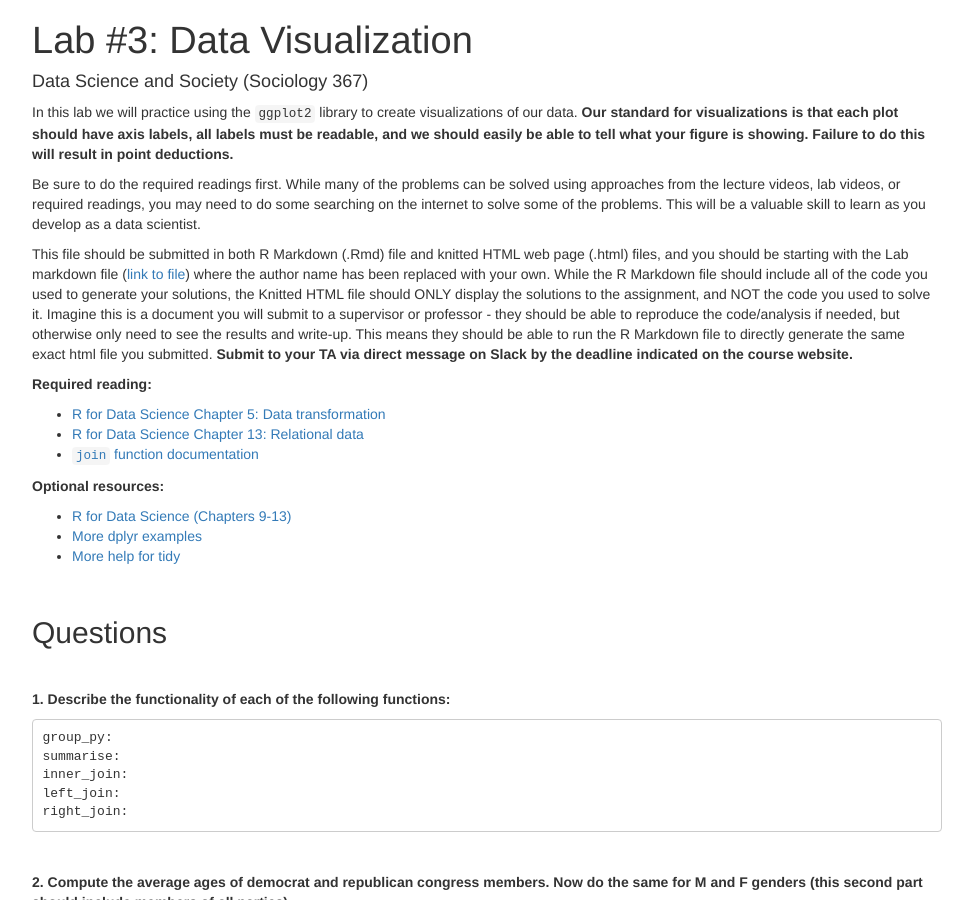
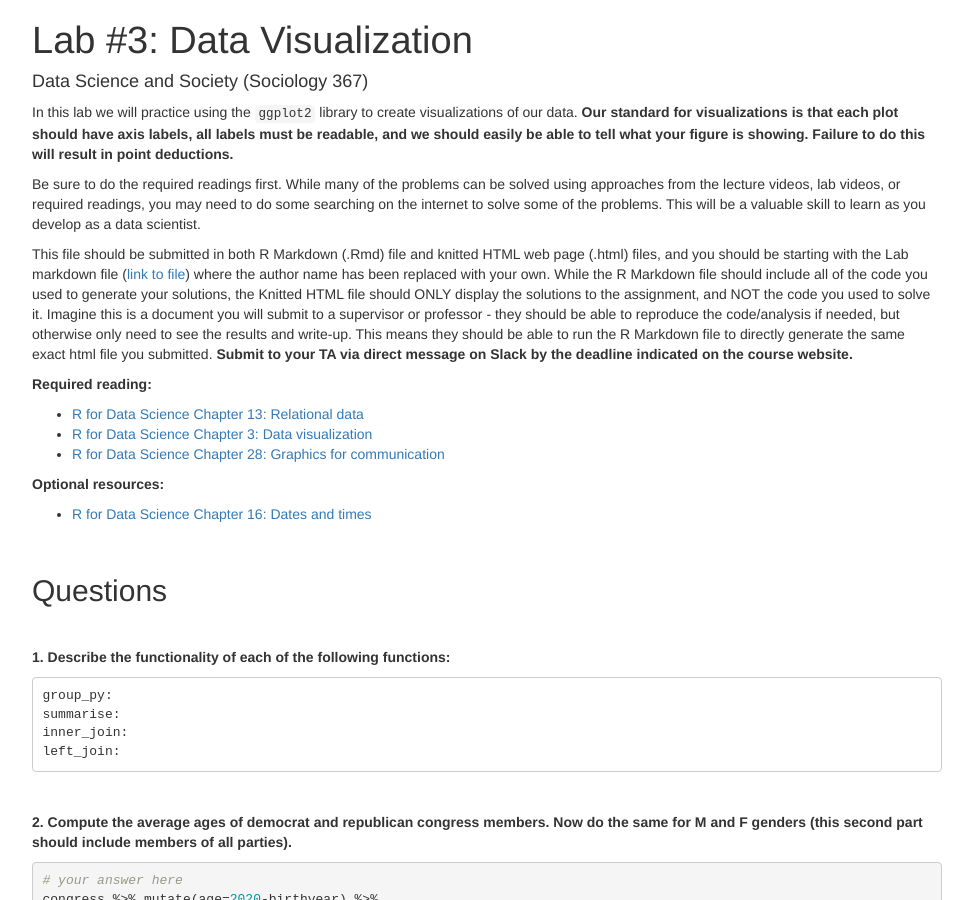
Before and after one commit to dssoc/dssoc.github.io, a Jekyll site: the page assignments/Lab_3.html, which Jekyll copies as it is, in a window 1280 px wide and 900 px high. Shown: the whole window, without its empty margins (153-1126 px from the left). Built offline with Jekyll 4.4.1, drawn with Linux system fonts in a browser that asks for light colours.

Commit message:
updated required readings.

```diff
--- a/assignments/Lab_3.html
+++ b/assignments/Lab_3.html
@@ -386,15 +386,13 @@ summary {
 <p>This file should be submitted in both R Markdown (.Rmd) file and knitted HTML web page (.html) files, and you should be starting with the Lab markdown file (<a href="/assignments/Lab_2.Rmd">link to file</a>) where the author name has been replaced with your own. While the R Markdown file should include all of the code you used to generate your solutions, the Knitted HTML file should ONLY display the solutions to the assignment, and NOT the code you used to solve it. Imagine this is a document you will submit to a supervisor or professor - they should be able to reproduce the code/analysis if needed, but otherwise only need to see the results and write-up. This means they should be able to run the R Markdown file to directly generate the same exact html file you submitted. <strong>Submit to your TA via direct message on Slack by the deadline indicated on the course website.</strong></p>
 <p><strong>Required reading:</strong></p>
 <ul>
-<li><a href="https://r4ds.had.co.nz/transform.html">R for Data Science Chapter 5: Data transformation</a></li>
 <li><a href="https://r4ds.had.co.nz/relational-data.html">R for Data Science Chapter 13: Relational data</a></li>
-<li><a href="https://dplyr.tidyverse.org/reference/join.html"><code>join</code> function documentation</a></li>
+<li><a href="https://r4ds.had.co.nz/data-visualisation.html">R for Data Science Chapter 3: Data visualization</a></li>
+<li><a href="https://r4ds.had.co.nz/graphics-for-communication.html">R for Data Science Chapter 28: Graphics for communication</a></li>
 </ul>
 <p><strong>Optional resources:</strong></p>
 <ul>
-<li><a href="https://r4ds.had.co.nz/wrangle-intro.html">R for Data Science (Chapters 9-13)</a></li>
-<li><a href="https://rstudio.cloud/learn/primers/2">More dplyr examples</a></li>
-<li><a href="https://rstudio.cloud/learn/primers/4">More help for tidy</a></li>
+<li><a href="https://r4ds.had.co.nz/dates-and-times.html">R for Data Science Chapter 16: Dates and times</a></li>
 </ul>
 <p><br /></p>
 <div id="questions" class="section level2">
@@ -404,8 +402,7 @@ summary {
 <pre><code>group_py:
 summarise:
 inner_join:
-left_join:
-right_join: </code></pre>
+left_join: </code></pre>
 <p><br /></p>
 <p><strong>2. Compute the average ages of democrat and republican congress members. Now do the same for M and F genders (this second part should include members of all parties).</strong></p>
 <pre class="r"><code># your answer here
```
Also changed, not shown: assignments/Lab_3.Rmd (+4 -7 lines).
